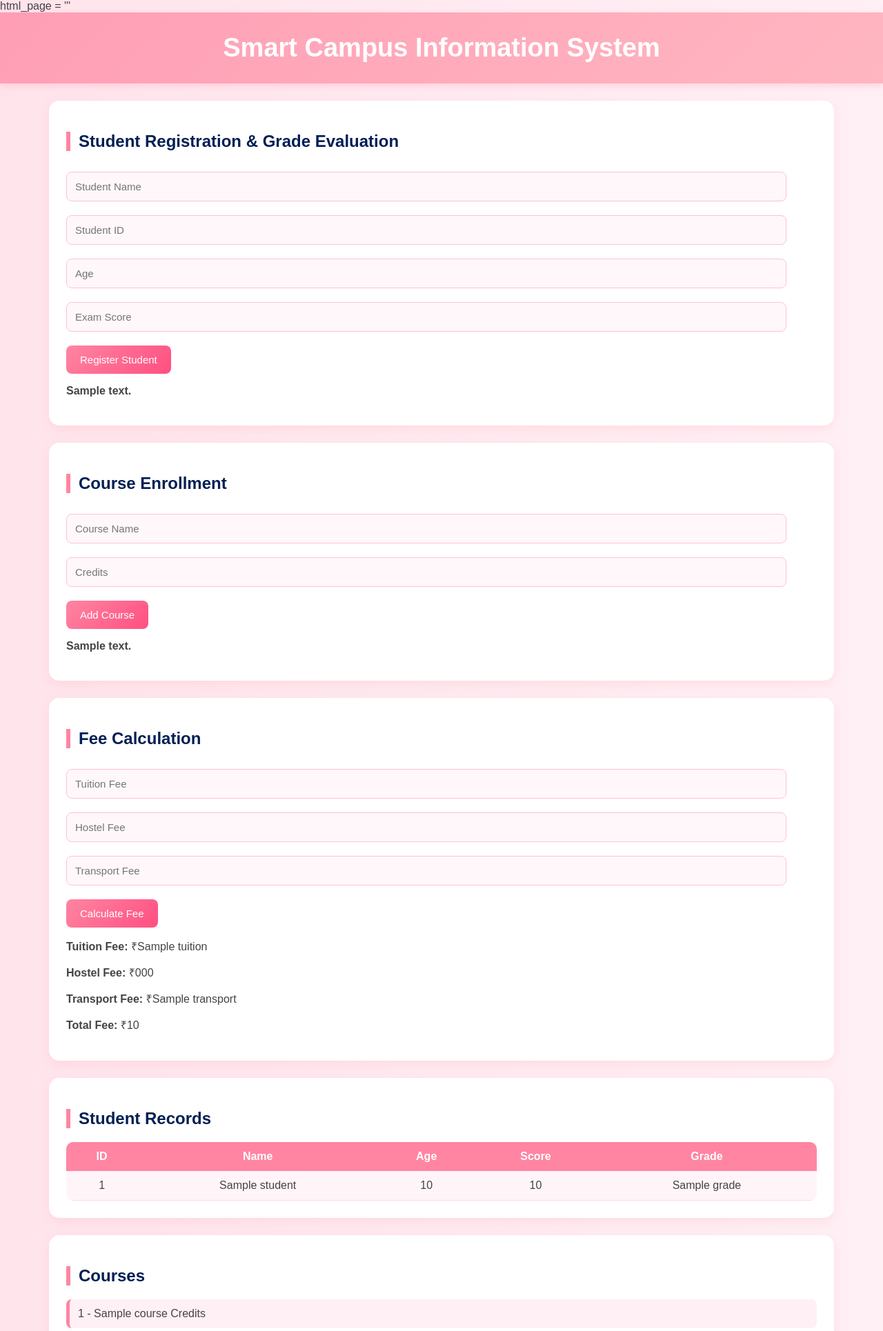
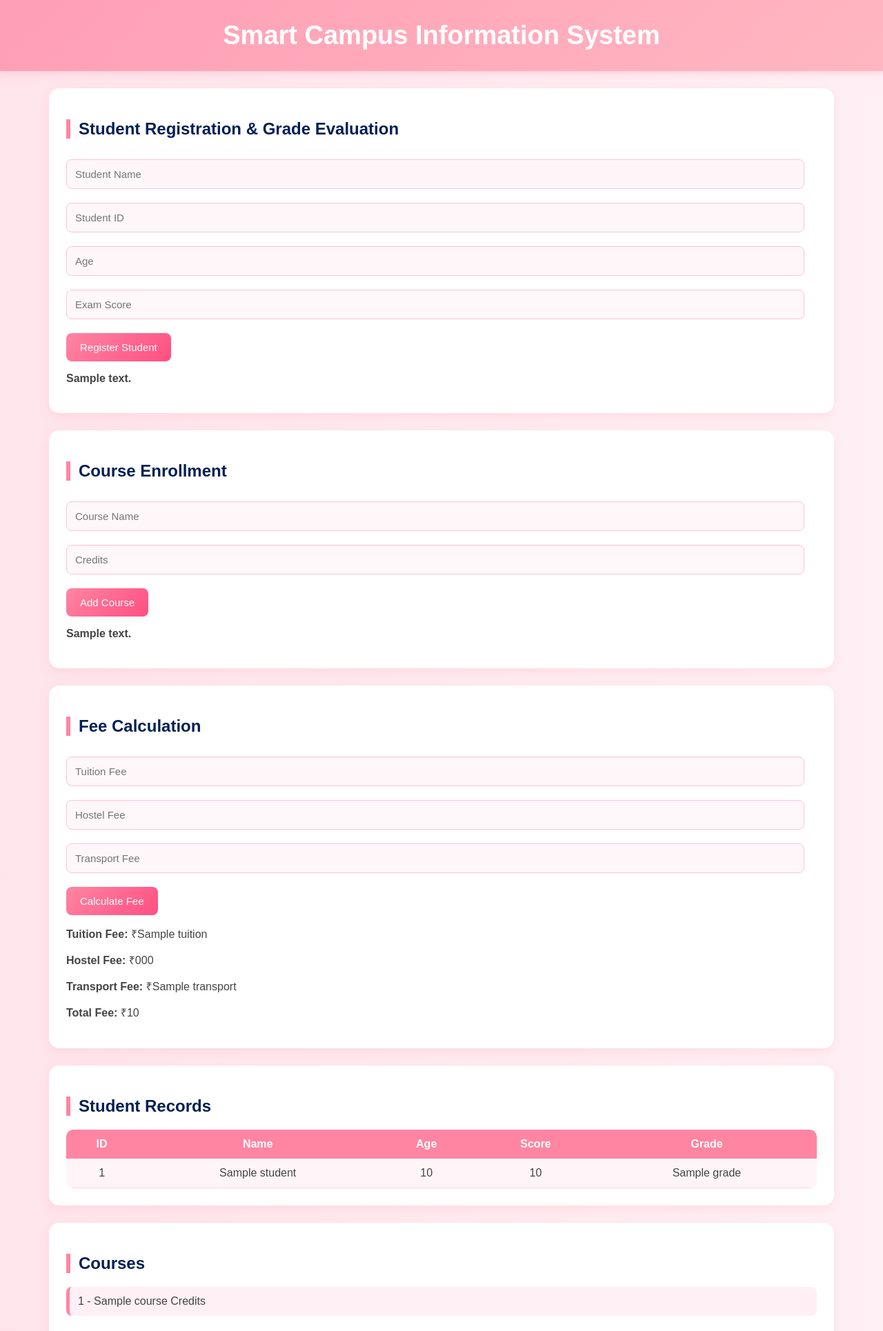
Before and after one commit to paninee-raman/Smart-Campus-Information-System, a Flask app: template templates/index.html in a window 1280 px wide. Shown: the top 1930 px of the page at 69% size. Run offline with Flask 3, Linux system fonts and the light colour scheme; the template is opened without the code that fills it: most values are stand-ins (such as "Sample title", 1, 10 or a date in 2020).

Commit message:
modified HTML

```diff
--- a/templates/index.html
+++ b/templates/index.html
@@ -1,5 +1,3 @@
-html_page = '''
-
 <!DOCTYPE html>
 
 <html>
@@ -246,5 +244,3 @@ html_page = '''
 </body>
 
 </html>
-
-'''
```
